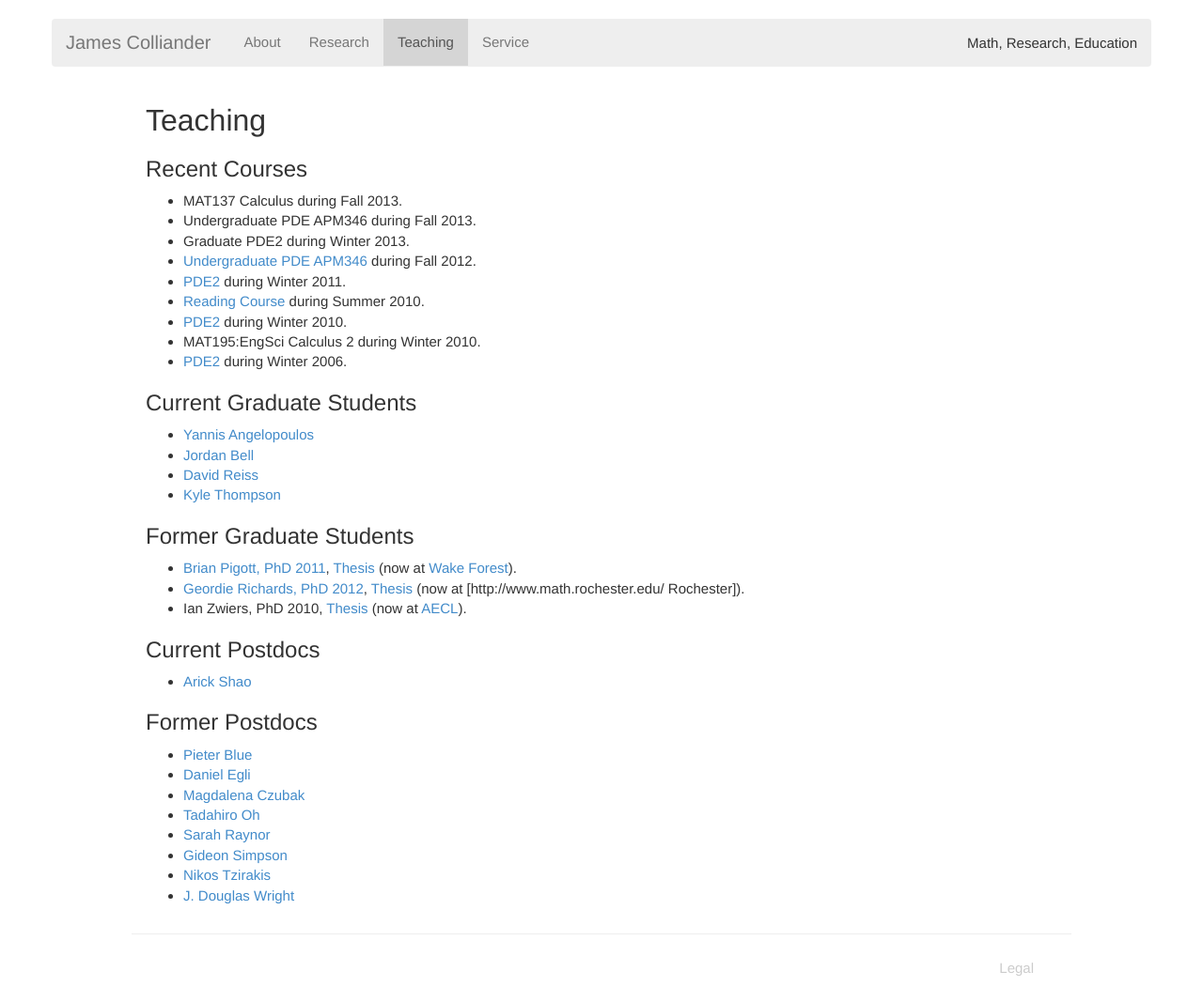
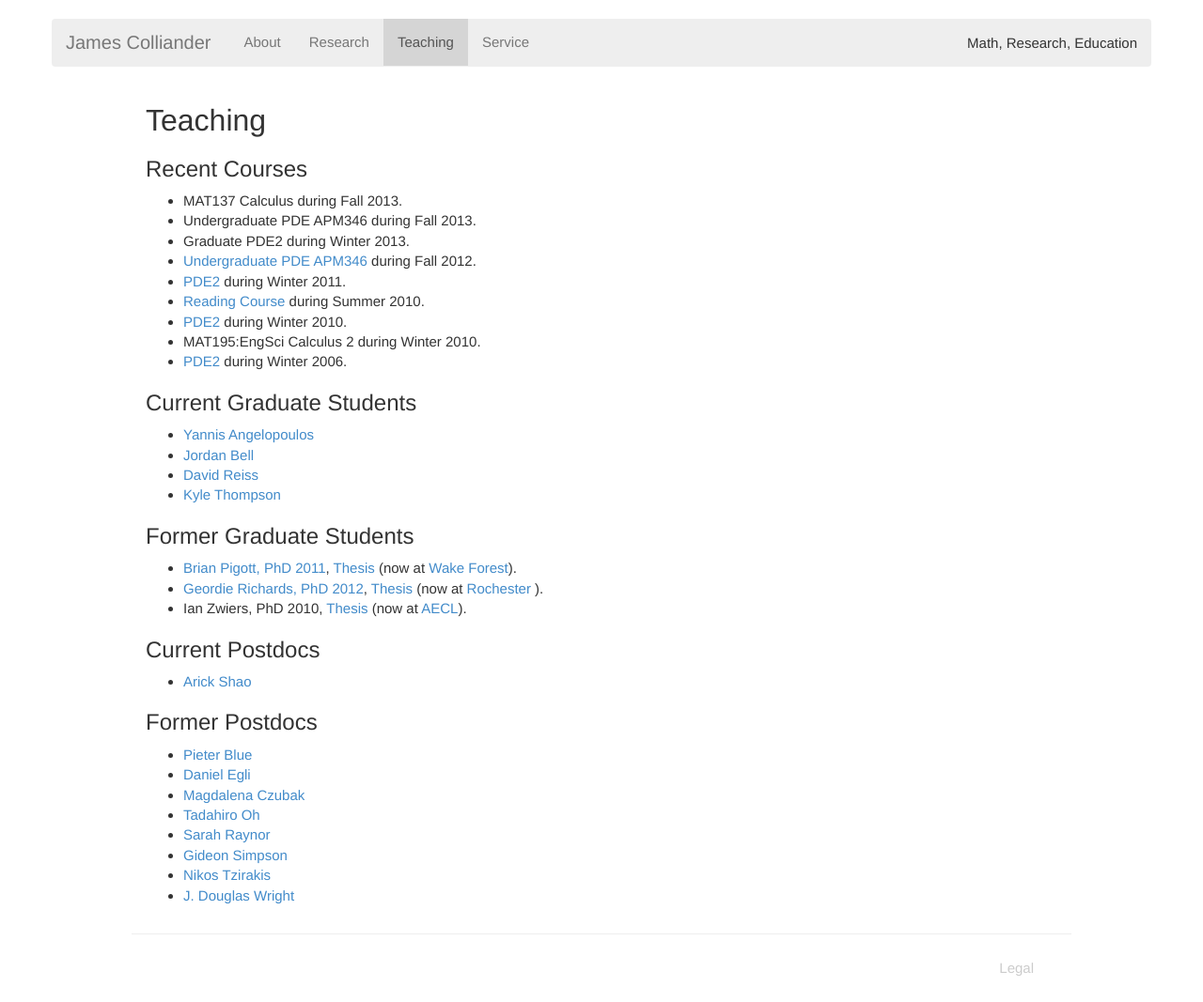
Before and after one commit to lilianliu52/colliand.github.com, a Jekyll site: the page built from teaching.md, in a window 1280 px wide. Shown: the whole page at 94% size. Built offline with Jekyll 4.4.1, drawn with Linux system fonts in a browser that asks for light colours; nearby versions of some CDN libraries.

Commit message:
fixes to research and teaching files.

```diff
--- a/teaching.md
+++ b/teaching.md
@@ -31,7 +31,7 @@ icons: true
 ### Former Graduate Students
 
 *	[Brian Pigott, PhD 2011](http://www.math.toronto.edu/bpigott/Brian_Pigott.html), [Thesis](https://tspace.library.utoronto.ca/handle/1807/31899) (now at [Wake Forest](http://www.math.wfu.edu/Faculty/Pigott.html)).
-*	[Geordie Richards, PhD 2012](http://www.math.rochester.edu/people/faculty/grichar5/), [Thesis](https://tspace.library.utoronto.ca/handle/1807/32973) (now at [http://www.math.rochester.edu/ Rochester]).
+*	[Geordie Richards, PhD 2012](http://www.math.rochester.edu/people/faculty/grichar5/), [Thesis](https://tspace.library.utoronto.ca/handle/1807/32973) (now at [Rochester](http://www.math.rochester.edu/) ).
 *	Ian Zwiers, PhD 2010, [Thesis](http://www.math.ubc.ca/~zwiers/content/Zwiers-CubicNLSRingBlowup_thesisVersion.pdf) (now at [AECL](http://www.aecl.ca/en/home/default.aspx)).
 
 ### Current Postdocs
```
Also changed, not shown: research.md (+3 -2 lines).
